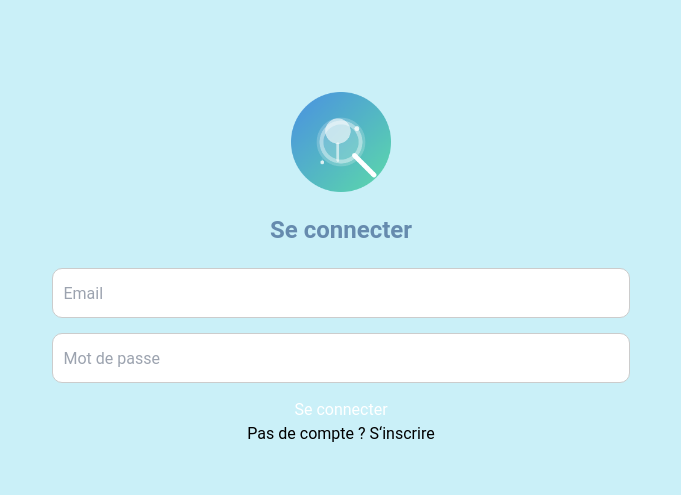
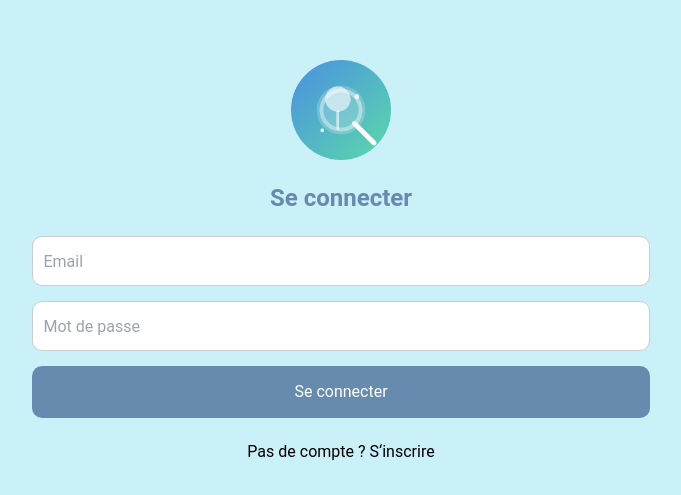
Before and after one commit to Dorcky/appwebfindmypro, a React (Create React App) app: page /login in a window 1280 px wide. Shown: the part 141-636 px from the top of the page, without its empty margins (299-980 px from the left). Built offline with nearby package versions, Linux system fonts and the light colour scheme; no server answers.

Commit message:
Correction  css welcome screen

```diff
--- a/src/components/Signup/SignupScreen.js
+++ b/src/components/Signup/SignupScreen.js
@@ -152,13 +152,13 @@ const SignupScreen = () => {
         <div>
           <img src={logo} alt="Icon" className="icon" />
           <h2 className="title">Quel type de compte souhaitez-vous créer ?</h2>
-          <div className="account-type-container p-4 ">
-          <button onClick={() => handleAccountTypeSelection(false)} className="button">
-            Utilisateur à la recherche de service
-          </button>
-          <button onClick={() => handleAccountTypeSelection(true)} className="button">
-            Prestataire de service
-          </button>
+          <div className="account-type-container p-4 space-y-4">
+            <button onClick={() => handleAccountTypeSelection(false)} className="py-3.5 px-5 bg-btn_primary text-white button">
+              Utilisateur à la recherche de service
+            </button>
+            <button onClick={() => handleAccountTypeSelection(true)} className="py-3.5 px-5 bg-btn_primary text-white button">
+              Prestataire de service
+            </button>
         </div>
         </div>
 
@@ -251,7 +251,7 @@ const SignupScreen = () => {
 
         {errorMessage && <p className="error-message">{errorMessage}</p>}
 
-        <button type="submit" className="button">
+        <button type="submit" className="py-3.5 px-5 bg-btn_primary text-white mb-4 button mb-4">
           S'inscrire
         </button>
 
--- a/src/components/loginscreen/LoginScreen.js
+++ b/src/components/loginscreen/LoginScreen.js
@@ -76,12 +76,12 @@ const LoginScreen = () => {
 
           {errorMessage && <p className="error-text">{errorMessage}</p>}
 
-          <button type="submit" className="button">
+          <button type="submit" className="py-3.5 px-5 bg-btn_primary text-white mb-2 button">
             Se connecter
           </button>
         </form>
 
-        <button onClick={navigateToSignup} className="sign-up-text">
+        <button onClick={navigateToSignup} className="sign-up-text py-3.5 px-5">
           Pas de compte ? S&lsquo;inscrire
         </button>
       </div>
```
Also changed, not shown: src/components/Signup/SignupScreen.css (line endings or trailing spaces).
